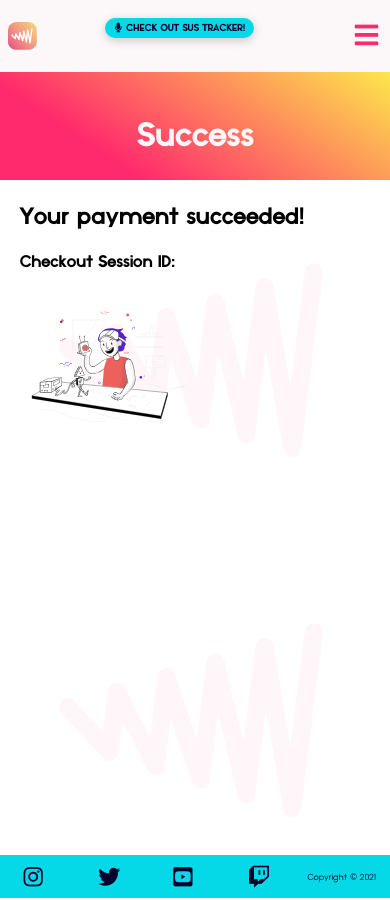
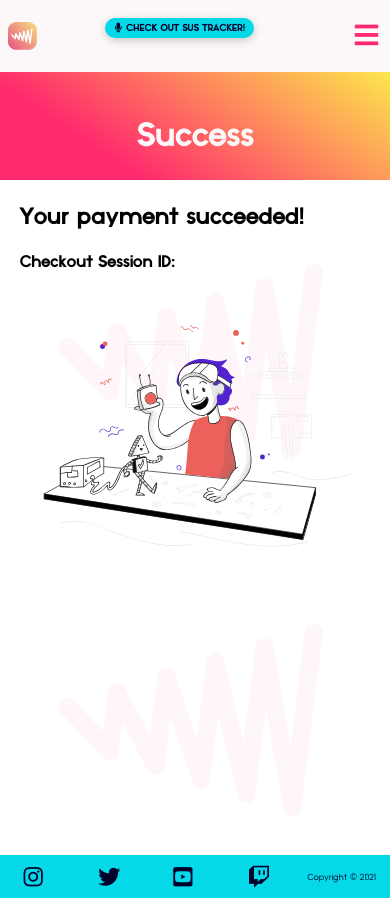
Before and after one commit to aindaco1/jogo-website, a Jekyll site: the page built from success.html, in a window 390 px wide. Built offline with Jekyll 4.4.1, drawn with Linux system fonts in a browser that asks for light colours.

Commit message:
tweaking stripe product image size for mobile

```diff
--- a/assets/css/style.css
+++ b/assets/css/style.css
@@ -727,6 +727,9 @@ IPAD PRO MEDIA QUERY FORMATTING
     .grid-row .grid-item:nth-child(2n+3) {
         padding-right: 1vh;
     }
+    .sr-main img {
+        max-width: 100%;
+    }
 }
 
 /**********************************
```
